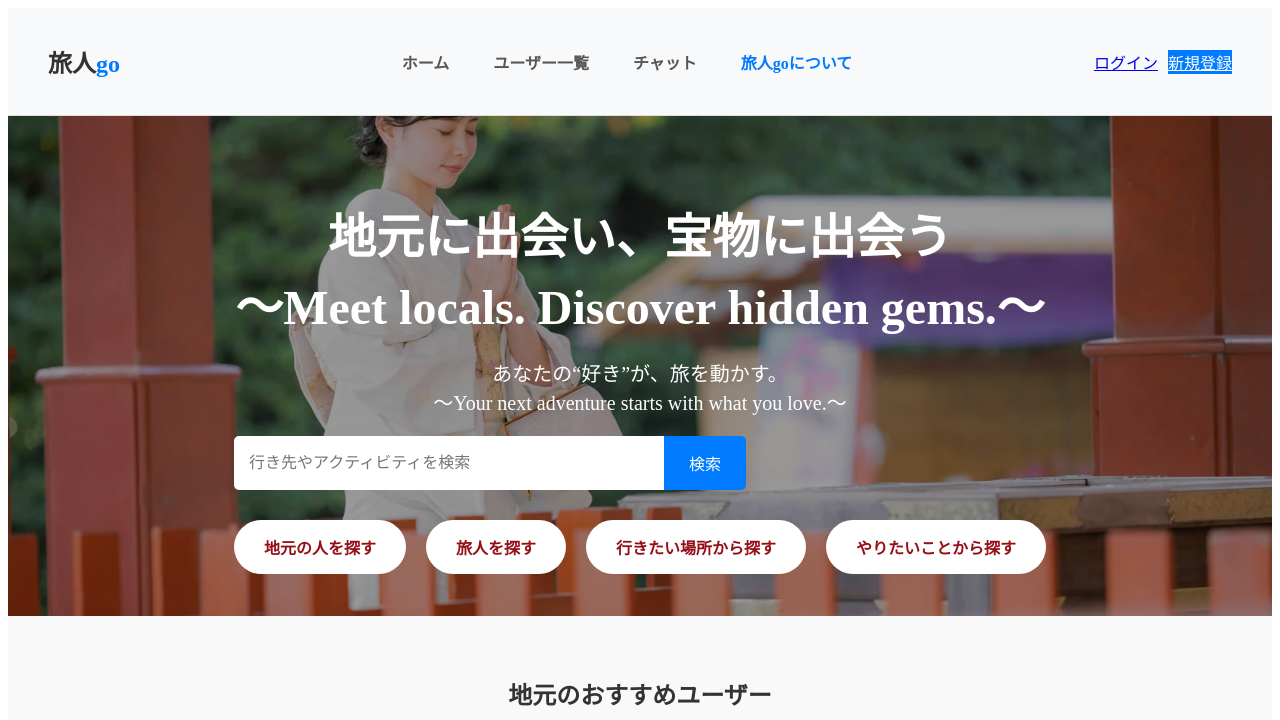
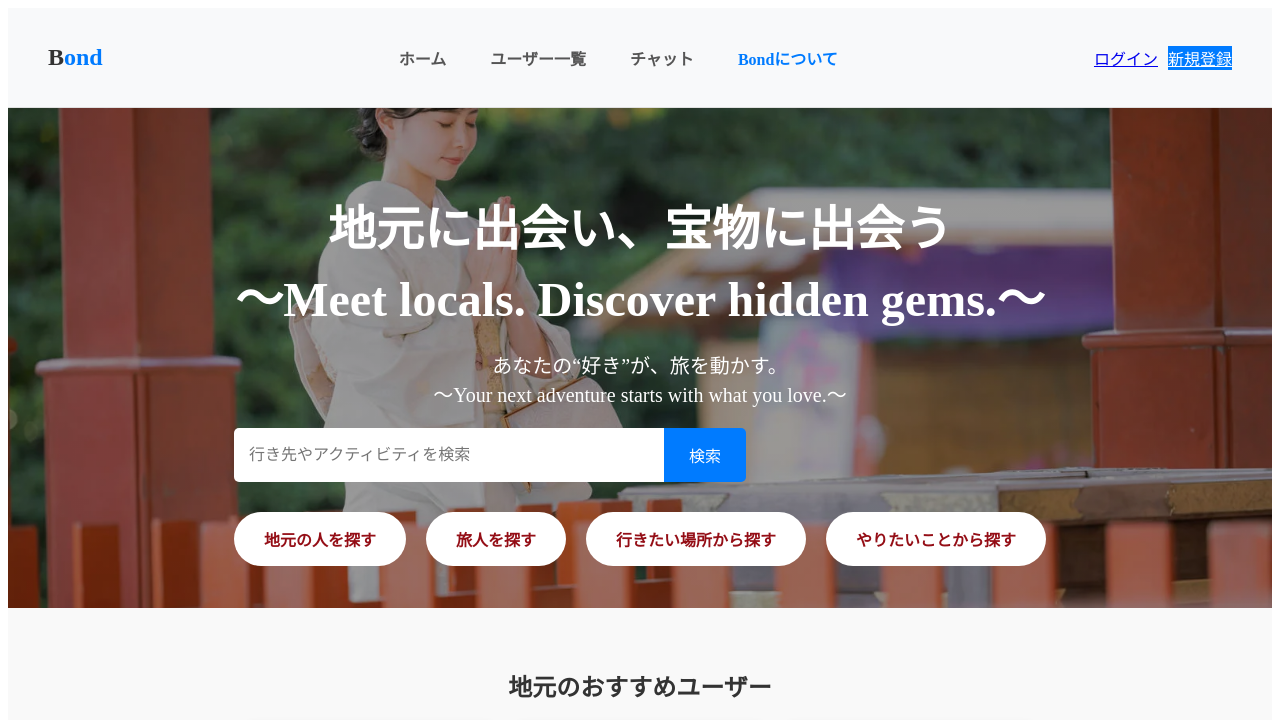
Before and after one commit to KMorita8/my-app-portfolio, a website: page index.html in a window 1280 px wide. Shown: the top 720 px of the page. Drawn offline with Linux system fonts and the light colour scheme.

Commit message:
Update index.html

```diff
--- a/index.html
+++ b/index.html
@@ -8,14 +8,14 @@
   <body>
    <header>
     <div class="logo">
-      <h1>旅人<span class="highlight">go</span></h1>
+      <h1>B<span class="highlight">ond</span></h1>
     </div>
     <nav class="nav-menu">
       <ul>
         <li><a href="#">ホーム</a></li>
         <li><a href="#">ユーザー一覧</a></li>
         <li><a href="#">チャット</a></li>
-        <li><a href="#" class="about-us">旅人goについて</a></li>
+        <li><a href="#" class="about-us">Bondについて</a></li>
       </ul>
     </nav>
 
```
